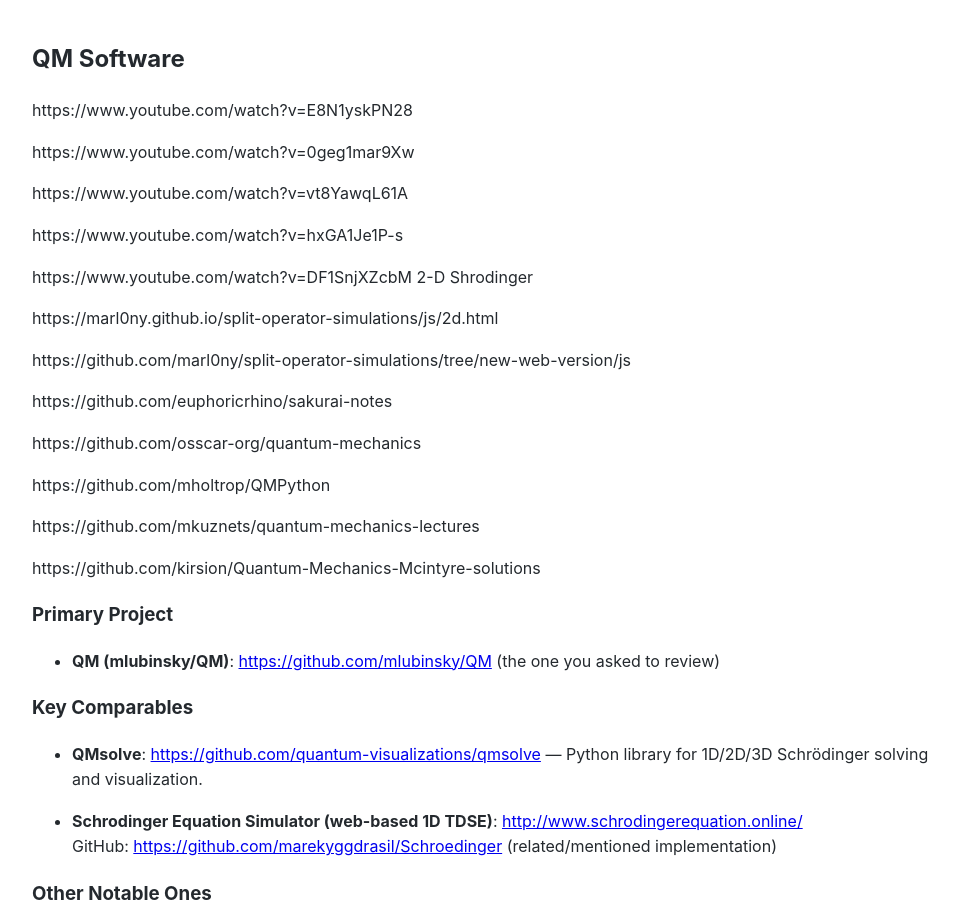
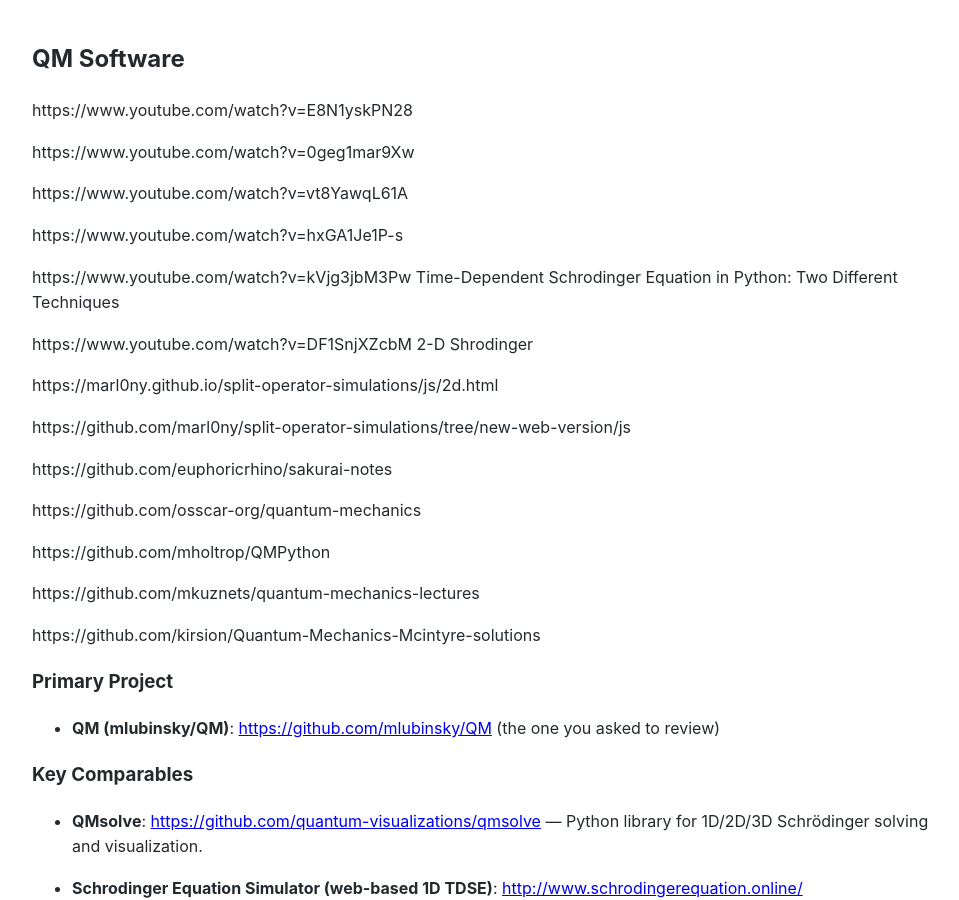
Before and after one commit to Michael-Lubinsky/michael-lubinsky.github.com, a Jekyll site: the page built from physics/competitors.md, in a window 1280 px wide and 900 px high. Shown: the whole window, without its empty margins (158-1117 px from the left). Built offline with Jekyll 4.4.1, drawn with Linux system fonts in a browser that asks for light colours; our own code applies the rules of GitHub Pages for plain Markdown files.

Commit message:
Update competitors.md

```diff
--- a/physics/competitors.md
+++ b/physics/competitors.md
@@ -7,6 +7,9 @@
 https://www.youtube.com/watch?v=vt8YawqL61A
 
 https://www.youtube.com/watch?v=hxGA1Je1P-s
+
+https://www.youtube.com/watch?v=kVjg3jbM3Pw
+Time-Dependent Schrodinger Equation in Python: Two Different Techniques
 
 https://www.youtube.com/watch?v=DF1SnjXZcbM  2-D Shrodinger
 
```
